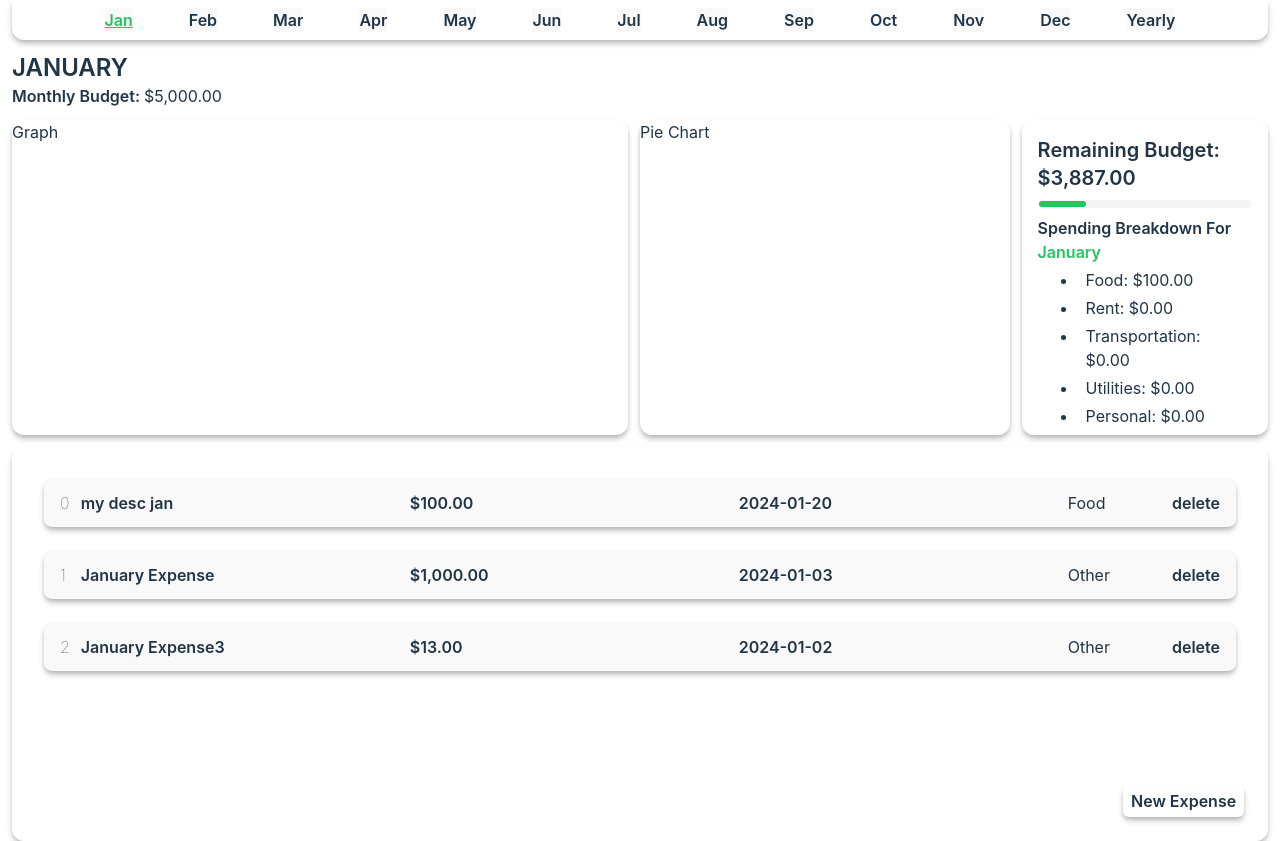
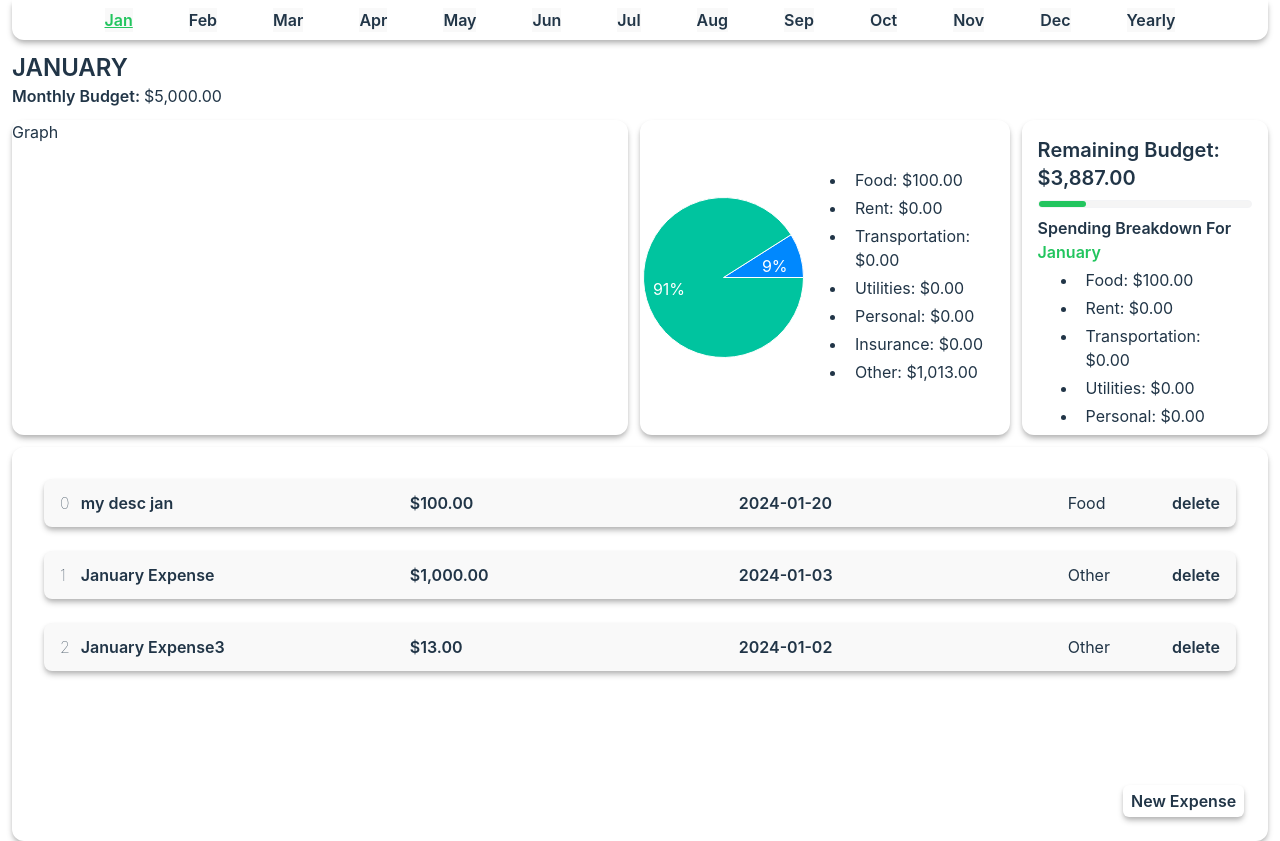
Before and after one commit to vChrisL/Finance-Tracker, a React (Vite) app: page / in a window 1280 px wide. Built offline with nearby package versions, Linux system fonts and the light colour scheme.

Commit message:
added initial pie chart

```diff
--- a/src/App.tsx
+++ b/src/App.tsx
@@ -9,6 +9,7 @@ import { NewExpenseMenu } from './components/NewExpenseMenu-component'
 import { RemainingBalance } from './components/RemainingBalance-component'
 import { DoubleClickInput } from './components/InputDoubleClick-component'
 import { useMonthlyBudgetStore } from './stores/monthlyBalance-store'
+import { PieChartDisplay } from './components/PieChartDisplay-component'
 
 // Unique KeyID for expenses; this value does not change
 let keyID: number = 0;
@@ -82,7 +83,9 @@ function App() {
       <div className='flex flex-row gap-3 h-2/5'>
         <div className='bg-[#ffffff] shadow-md shadow-[#b6b6b6] w-1/2 rounded-xl'>Graph</div>
 
-        <div className='bg-[#ffffff] shadow-md shadow-[#b6b6b6] w-[30%] rounded-xl'>Pie Chart</div>
+        <div className='bg-[#ffffff] shadow-md shadow-[#b6b6b6] w-[30%] rounded-xl'>
+          <PieChartDisplay></PieChartDisplay>
+        </div>
 
         <div className='bg-[#ffffff] shadow-md shadow-[#b6b6b6] w-[20%] rounded-xl'>
           <RemainingBalance></RemainingBalance>
--- /dev/null
+++ b/src/components/PieChartDisplay-component.tsx
@@ -0,0 +1,128 @@
+import { PieChart, Pie, Cell, ResponsiveContainer } from "recharts";
+import { expenseCategories } from "../data/expenseData";
+import { useExpensesList, useMonthStore } from "../data/expenseData";
+import { useMonthlyBudgetStore } from "../stores/monthlyBalance-store";
+
+
+export function PieChartDisplay() {
+    // use storeExpenses store and selectedMonth store
+    const masterExpenseList = useExpensesList(state => state.storeExpenses);
+    const selectedMonth = useMonthStore(state => state.selectedMonth);
+    const budget = useMonthlyBudgetStore(state => state.budget);
+
+    // number format for currency
+    const numberFormat = Intl.NumberFormat("en-CA", {style: "currency", currency: 'CAD'})
+
+    // use a map to populate this data dynamically depending on categories available
+    let data: any = [];
+
+    // Handles getting the total for each category
+    function getCategoryTotalSpending(targetCategory: string): number{
+        let tempTotal: number = 0;
+        // for each expense in the master expense list
+        masterExpenseList.forEach(expense => {
+            // if expense category is equal to the target category; add it's value to the total
+            if(expense.category === targetCategory && (expense.month === selectedMonth || selectedMonth === 'Yearly')){
+                tempTotal += expense.amount;
+            }
+        });
+
+        return tempTotal;
+    }
+    // Handles populating the data array with data from the current month
+    function PopulateMonthData(){
+        let filteredMonths: any = [];
+
+        // Skip sorting if selected month is Yearly
+        if(selectedMonth != 'Yearly'){
+            // Get all data for the current selected month and store it
+            masterExpenseList.map(expense => {
+                if(expense.month === selectedMonth){
+                    filteredMonths.push(expense);
+                }
+            })
+        }
+        else{
+            filteredMonths = masterExpenseList;
+        }
+
+        // Calculate the total spending for each category
+        expenseCategories.map(category => {
+            let categorySpendingSum = 0;
+
+            for(let i = 0; i < filteredMonths.length; i++){
+                if(category === filteredMonths[i].category){
+                    categorySpendingSum += filteredMonths[i].amount;
+                }
+            }
+
+            if(categorySpendingSum === 0) return;
+
+            // push the data to data array
+            const tempData = {name: category, value: categorySpendingSum};
+            data.push(tempData);
+        })
+    }
+
+    const COLORS = ['#0088FE', '#00C49F', '#FFBB28', '#FF8042'];
+
+    const RADIAN = Math.PI / 180;
+
+    const renderCustomizedLabel = ({ cx, cy, midAngle, innerRadius, outerRadius, percent, index }: any) => {
+      const radius = innerRadius + (outerRadius - innerRadius) * 0.5;
+      const x = cx + radius * Math.cos(-midAngle * RADIAN);
+      const y = cy + radius * Math.sin(-midAngle * RADIAN);
+
+      return (
+        <text x={x} y={y} fill="white" textAnchor={x > cx ? 'start' : 'end'} dominantBaseline="central">
+          {`${(percent * 100).toFixed(0)}%`}
+        </text>
+      );
+    };
+
+    const renderPieChartDisplay = () => {
+        PopulateMonthData();
+
+        // if data is empty, display to user that there is no data to be displayed
+        if(data === undefined || data.length === 0){
+            return(<div className='flex justify-center items-center h-full w-full m-auto text-center text-3xl text-[#b6b6b631]'><p>Nothing To Be Displayed :(</p></div>)
+        }
+        else{
+            return(
+                <div className="flex flex-row w-full h-full gap-10 items-center">
+                    <ResponsiveContainer width="50%" height="100%">
+                        <PieChart>
+                            <Pie
+                            data={data}
+                            cx="50%"
+                            cy="50%"
+                            labelLine={false}
+                            label={renderCustomizedLabel}
+                            outerRadius={80}
+                            fill="#8884d8"
+                            dataKey="value"
+                            >
+                                {data.map((entry: any, index: number) => (
+                                    <Cell key={`cell-${index}`} fill={COLORS[index % COLORS.length]} />
+                                ))}
+                            </Pie>
+                        </PieChart>
+                    </ResponsiveContainer>
+                    <div>
+                        <ul>
+                            {expenseCategories.map((category) =>
+                                <li className="list-disc mb-1 px-2 w-fit"><p>{category}: {numberFormat.format(getCategoryTotalSpending(category))}</p></li>
+                            )}
+                        </ul>
+                    </div>
+                </div>
+            )
+        }
+    }
+
+    return (
+        <>
+        {renderPieChartDisplay()}
+        </>
+    );
+}
```
